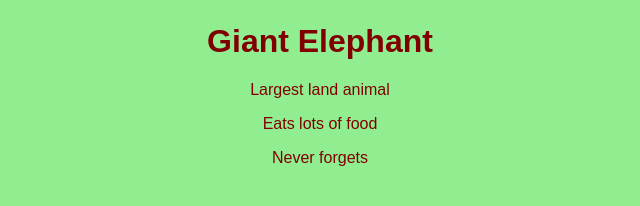
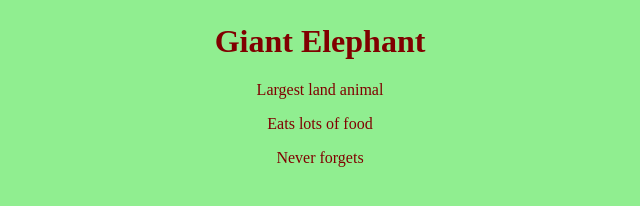
Before and after one commit to G8L18M/first-website, a plain HTML site: page index.html in a window 1280 px wide. Shown: the part 144-350 px from the top of the page, without its empty margins (320-960 px from the left). Drawn offline with Linux system fonts and the light colour scheme.

Commit message:
Time to commit again!

```diff
--- a/style.css
+++ b/style.css
@@ -3,7 +3,7 @@ img {
 }
 body {
     text-align: center;
-    font-family: 'Arial';
+    font-family: 'Times New Roman';
     background: lightgreen;
     color: maroon;
 }
```
